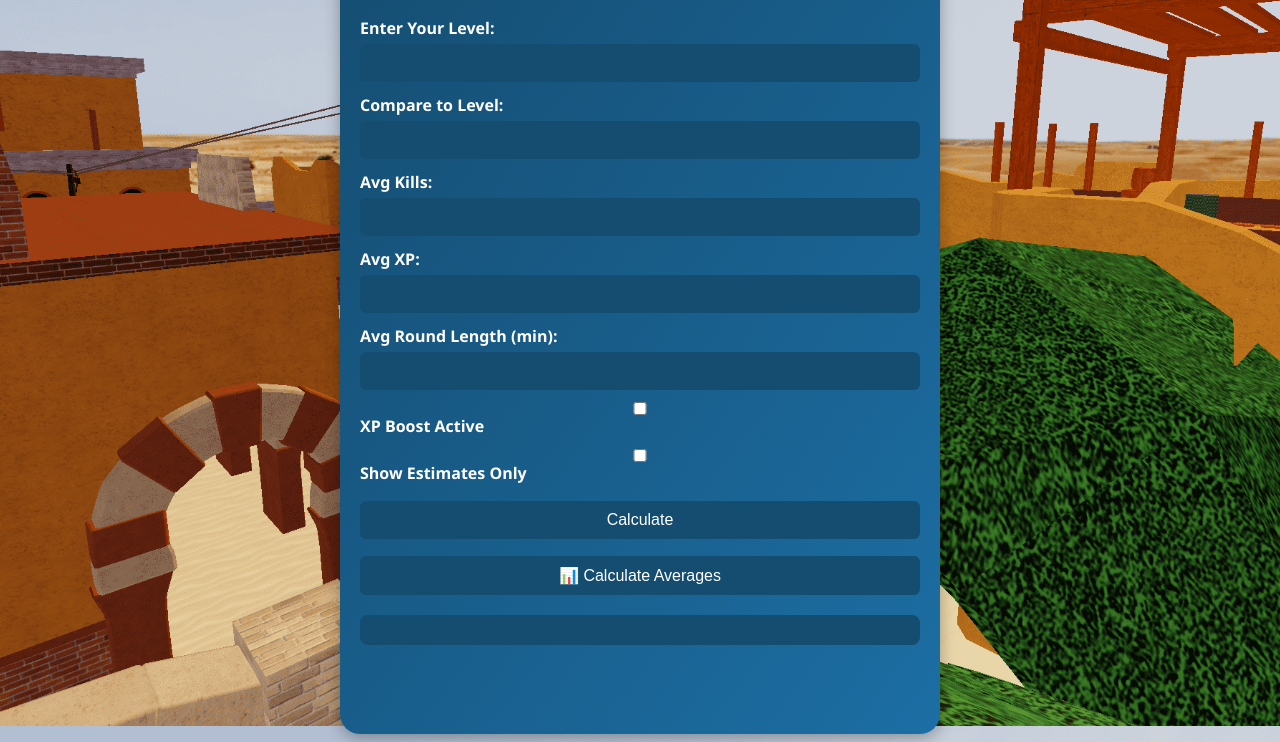
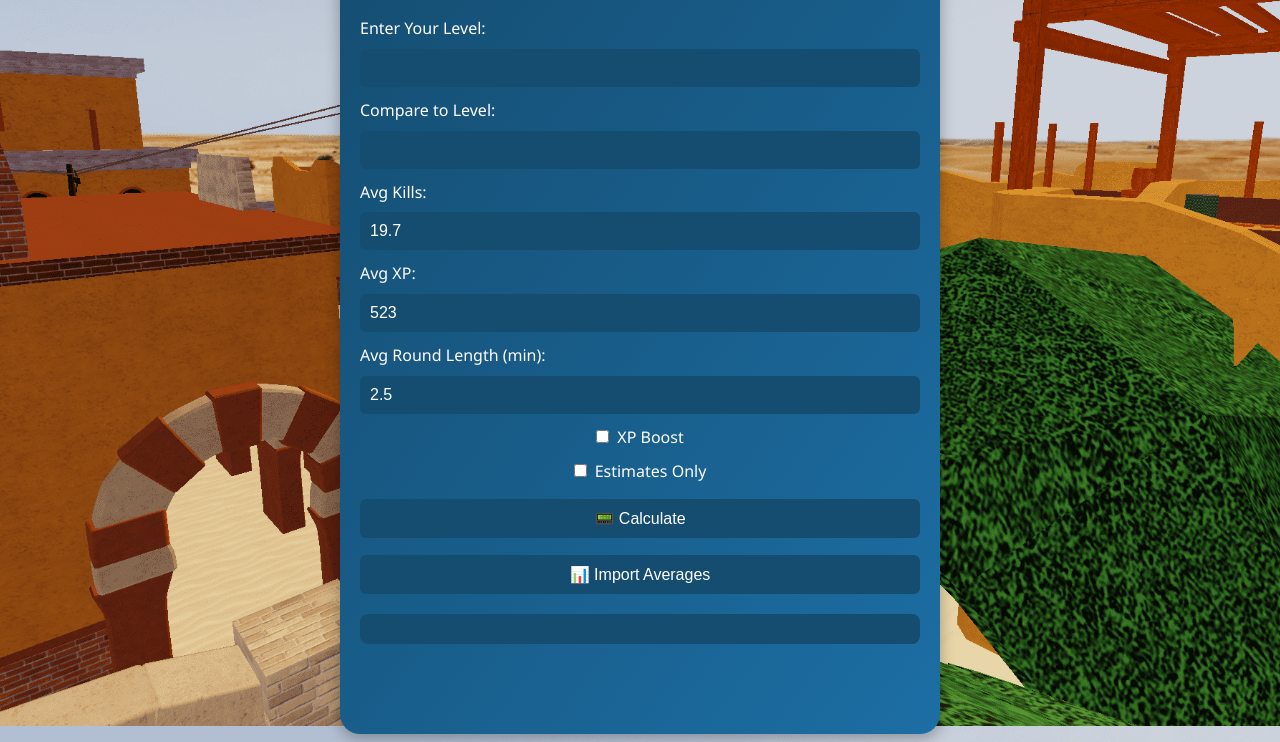
Before and after one commit to ImTwoPerfect/ArsenalXPCalculator, a plain HTML site: page index.html in a window 1280 px wide. Shown: the part 74-816 px from the top of the page. Drawn offline with Linux system fonts and the light colour scheme.

Commit message:
Cleaned up the checkboxes

```diff
--- a/index.html
+++ b/index.html
@@ -23,20 +23,28 @@
           <input type="number" id="compareInput" />
         </label>
         <label>Avg Kills:
-          <input type="number" id="avgKillsInput" step="0.1" />
+          <input type="number" id="avgKillsInput" step="1" value="19.7"/>
         </label>
         <label>Avg XP:
-          <input type="number" id="avgXPInput" step="0.1" />
+          <input type="number" id="avgXPInput" step="1" value="523"/>
         </label>
         <label>Avg Round Length (min):
-          <input type="number" id="avgRoundInput" step="0.1" />
+          <input type="number" id="avgRoundInput" step="0.1" value="2.5"/>
         </label>
 
-        <label><input type="checkbox" id="xpBoost"> XP Boost Active</label>
-        <label><input type="checkbox" id="estimatesOnly"> Show Estimates Only</label>
+		<label class="checkbox-label">
+		  <input type="checkbox" id="xpBoost" />
+		  <span>XP Boost</span>
+		</label>
 
-        <button id="calcButton">Calculate</button>
-        <button id="toggleSidePanel">📊 Calculate Averages</button>
+		<label class="checkbox-label">
+		  <input type="checkbox" id="estimatesOnly" />
+		  <span>Estimates Only</span>
+		</label>
+
+
+        <button id="calcButton">📟 Calculate</button>
+        <button id="toggleSidePanel">📊 Import Averages</button>
       </div>
 
       <pre id="output"></pre>
@@ -46,7 +54,8 @@
   <!-- Side panel -->
   <div id="sidePanel" class="side-panel">
     <div class="side-content">
-      <h2>Calculate Averages</h2>
+      <h2>📊 Import Averages</h2>
+	  <p>To import average stats, head to your career stats page and input the data to the proper box. Level XP is found on the main screen.</p><br>
       <label>Career Kills:
         <input type="number" id="careerKillsInput" />
       </label>
--- a/style.css
+++ b/style.css
@@ -63,6 +63,22 @@ button {
 input[type="number"] {
   background-color: #154D71;
   color: #FFF;
+}
+
+.input-group label {
+  display: flex;
+  flex-direction: column;
+  font-weight: 500;
+  gap: 0.3em;
+
+}
+
+.input-group .checkbox-label {
+  flex-direction: row; /* horizontal layout for checkbox */
+  align-items: center;
+  gap: 0.5em;
+  font-weight: 400;
+  margin:auto;
 }
 
 button {
```
